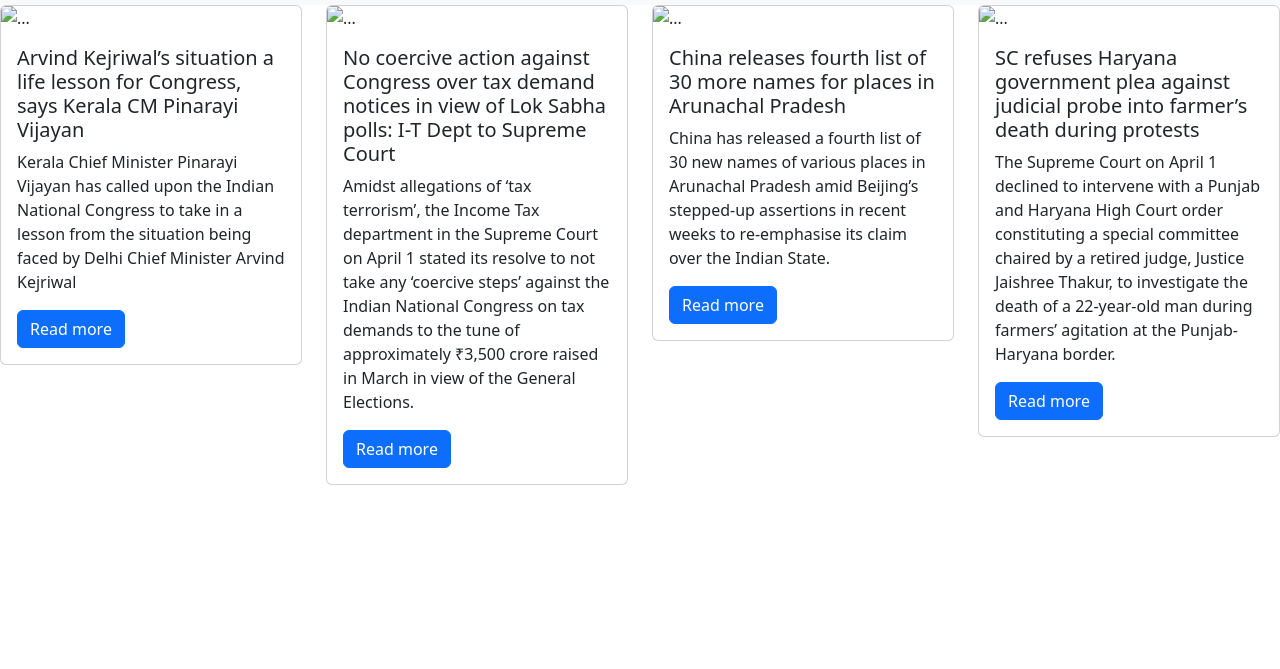
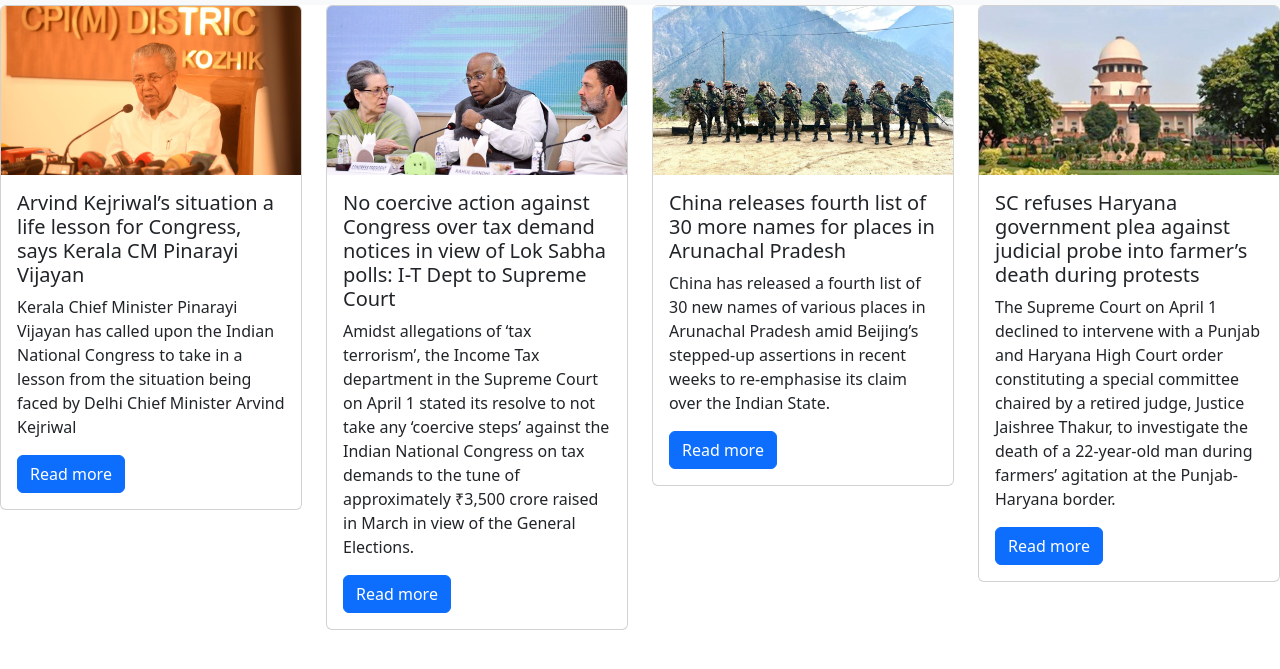
Before and after one commit to notfitforcoding/Shaheel_M, a plain HTML site: page index.html in a window 1280 px wide. Shown: the part 51-720 px from the top of the page. Drawn offline with nearby package versions, Linux system fonts and the light colour scheme.

Commit message:
Update index.html

```diff
--- a/index.html
+++ b/index.html
@@ -47,7 +47,7 @@
 <div class="row row-cols-1 row-cols-md-4 g-6">
   <div class="col">
     <div class="card">
-      <img src="CM.jpeg" class="card-img-top" alt="...">
+      <img src="./images/CM.jpeg" class="card-img-top" alt="...">
       <div class="card-body">
         <h5 class="card-title">Arvind Kejriwal’s situation a life lesson for Congress, says Kerala CM Pinarayi Vijayan</h5>
         <p class="card-text">Kerala Chief Minister Pinarayi Vijayan has called upon the Indian National Congress to take in a lesson from the situation being faced by Delhi Chief Minister Arvind Kejriwal</p>
@@ -57,7 +57,7 @@
   </div>
   <div class="col">
     <div class="card">
-      <img src="20240319014L.jpg" class="card-img-top" alt="...">
+      <img src="./images/20240319014L.jpg" class="card-img-top" alt="...">
       <div class="card-body">
         <h5 class="card-title">No coercive action against Congress over tax demand notices in view of Lok Sabha polls: I-T Dept to Supreme Court</h5>
         <p class="card-text">Amidst allegations of ‘tax terrorism’, the Income Tax department in the Supreme Court on April 1 stated its resolve to not take any ‘coercive steps’ against the Indian National Congress on tax demands to the tune of approximately ₹3,500 crore raised in March in view of the General Elections.
@@ -69,7 +69,7 @@
   </div>
   <div class="col">
     <div class="card">
-      <img src="06_Kibithoo_Spotlight.jpg" class="card-img-top" alt="...">
+      <img src="./images/06_Kibithoo_Spotlight.jpg" class="card-img-top" alt="...">
       <div class="card-body">
         <h5 class="card-title">China releases fourth list of 30 more names for places in Arunachal Pradesh</h5>
         <p class="card-text">China has released a fourth list of 30 new names of various places in Arunachal Pradesh amid Beijing’s stepped-up assertions in recent weeks to re-emphasise its claim over the Indian State.</p>
@@ -79,7 +79,7 @@
   </div>
   <div class="col">
     <div class="card">
-      <img src="IMG_IMG_SUPREMECOURT-NKV_2_1_2OBPIUSL.jpg" class="card-img-top" alt="...">
+      <img src="./images/IMG_IMG_SUPREMECOURT-NKV_2_1_2OBPIUSL.jpg" class="card-img-top" alt="...">
       <div class="card-body">
         <h5 class="card-title">SC refuses Haryana government plea against judicial probe into farmer’s death during protests</h5>
         <p class="card-text">The Supreme Court on April 1 declined to intervene with a Punjab and Haryana High Court order constituting a special committee chaired by a retired judge, Justice Jaishree Thakur, to investigate the death of a 22-year-old man during farmers’ agitation at the Punjab-Haryana border.</p>
```
